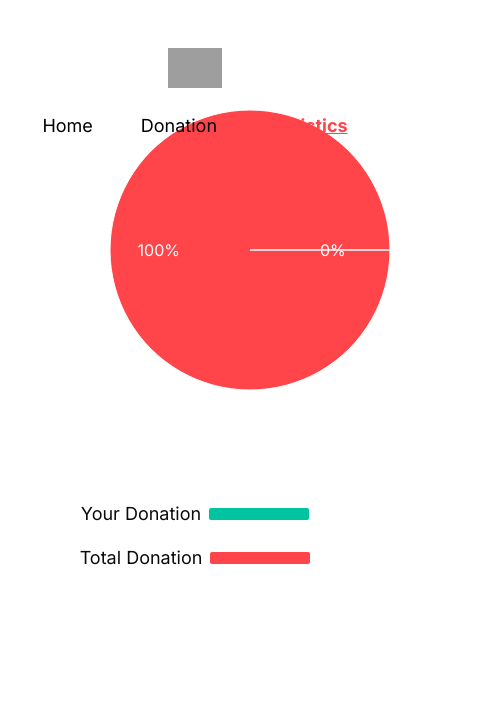
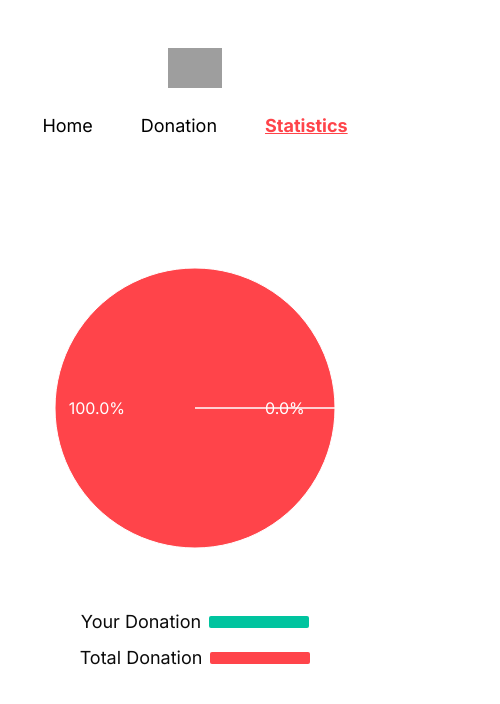
Before and after one commit to masud-rana44/donation-campaign, a React (Vite) app: page /statistics in a window 390 px wide. Shown: the top 704 px of the page, 500 px wide, since content can reach past the window. Built offline with nearby package versions, Linux system fonts and the light colour scheme; grey boxes are pictures that could not be loaded.

Commit message:
updated readme.md

```diff
--- a/src/pages/DonationDetails.jsx
+++ b/src/pages/DonationDetails.jsx
@@ -27,7 +27,7 @@ export const DonationDetails = () => {
   };
 
   return (
-    <div className="container px-4 lg:px-0 mx-auto w-full pt-[160px]">
+    <div className="container px-4 lg:px-0 mx-auto w-full pt-48 sm:pt-[160px]">
       <div className="h-[400px] lg:h-[700px] relative rounded-lg overflow-hidden">
         <img className="w-full h-full object-cover" src={donation.imageUrl} />
         <div className="absolute left-0 bottom-0 h-32 w-full bg-[#0b0b0b80] flex items-center">
--- a/src/pages/Home.jsx
+++ b/src/pages/Home.jsx
@@ -20,6 +20,7 @@ const Home = () => {
       (data) => data.category.toLowerCase() === searchText.toLowerCase()
     );
     setFilteredData(data);
+    setSearchText("");
   };
 
   useEffect(() => {
@@ -41,7 +42,10 @@ const Home = () => {
         </main>
       )}
       {filteredData.length === 0 && (
-        <EmptyState message="There are no donations matching this category." />
+        <EmptyState
+          message="There are no donations matching this category."
+          className="px-6 text-center"
+        />
       )}
     </div>
   );
--- a/src/pages/Statistics.jsx
+++ b/src/pages/Statistics.jsx
@@ -1,4 +1,4 @@
-import { Cell, Pie, PieChart } from "recharts";
+import { Cell, Pie, PieChart, ResponsiveContainer } from "recharts";
 import useData from "../hooks/useData.js";
 import useLocalStorage from "../hooks/useLocalStorage.js";
 
@@ -25,7 +25,7 @@ const renderCustomizedLabel = ({
       textAnchor={x > cx ? "start" : "end"}
       dominantBaseline="central"
     >
-      {`${(percent * 100).toFixed(0)}%`}
+      {`${(percent * 100).toFixed(1)}%`}
     </text>
   );
 };
@@ -46,9 +46,10 @@ const Statistics = () => {
   ];
 
   return (
-    <div className="min-h-screen flex flex-col items-center">
+    <div className="min-h-screen flex flex-col items-center pt-52 md:pt-32">
       <div className="w-full md:w-1/2 lg:w-1/3 xl:w-1/4">
-        <PieChart width={500} height={500}>
+        <ResponsiveContainer width="100%" height={400}>
+          <PieChart>
             <Pie
               data={data}
               cx="50%"
@@ -67,9 +68,10 @@ const Statistics = () => {
               ))}
             </Pie>
           </PieChart>
+        </ResponsiveContainer>
       </div>
 
-      <div className="flex flex-col md:flex-row gap-4 items-center">
+      <div className="flex flex-col md:flex-row gap-2 md:gap-4 items-center">
         <div className="flex items-center gap-2">
           <span className="text-[#0B0B0B] text-lg md:text-xl lg:text-2xl">
             Your Donation
```
Also changed, not shown: src/assets/screenshot.PNG (added), 1 other file (tests, documents, lock files or other folders). Lines whose indentation alone changed are shown as unchanged.
